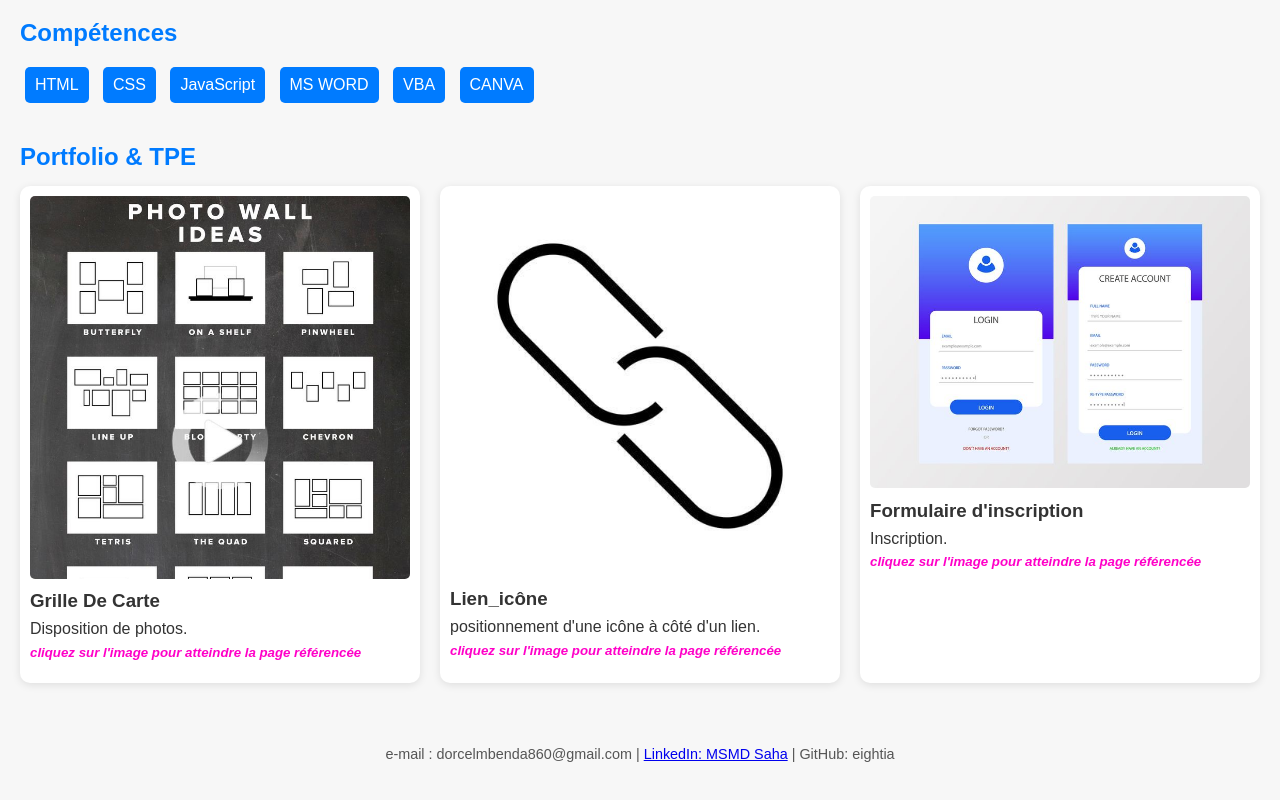
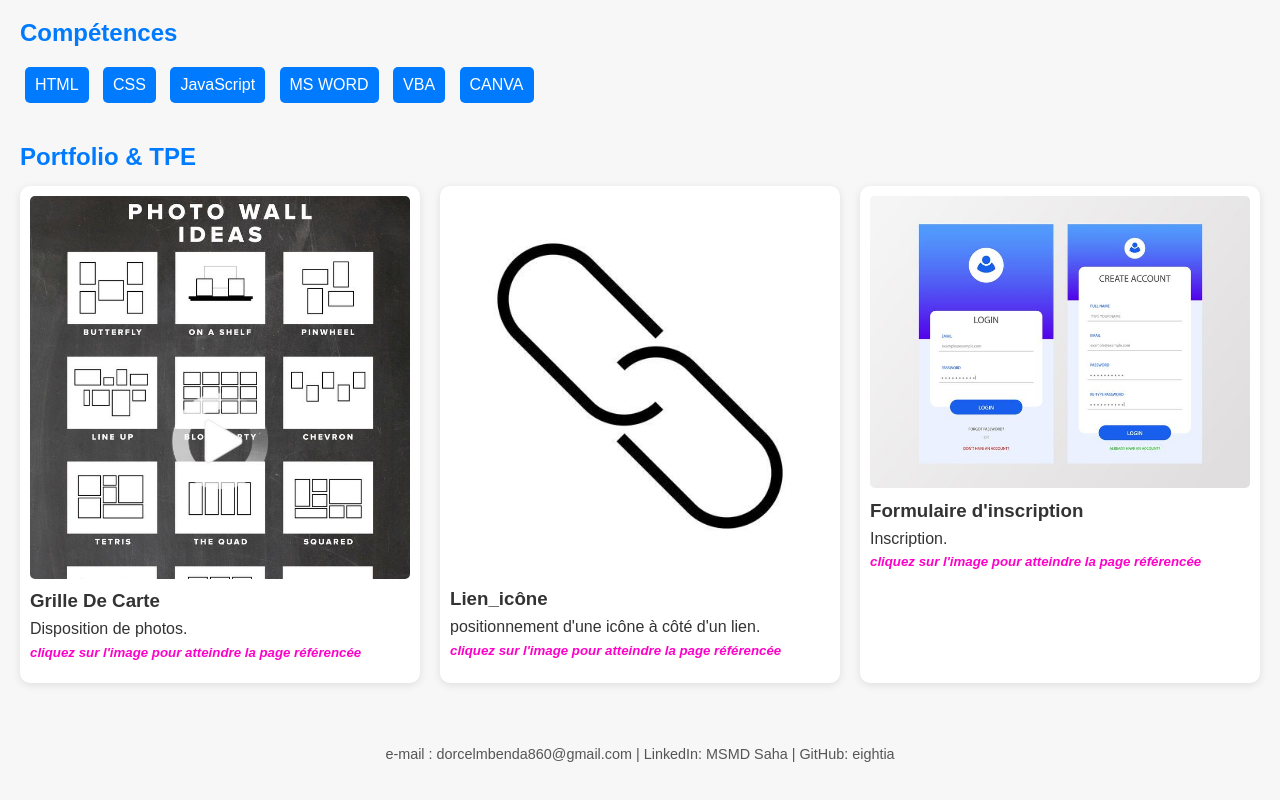
Before and after one commit to Eightia/eightia.github.com, a plain HTML site: page index.html in a window 1280 px wide. Shown: the part 755-1555 px from the top of the page. Drawn offline with Linux system fonts and the light colour scheme.

Commit message:
index.html

```diff
--- a/index.html
+++ b/index.html
@@ -80,7 +80,7 @@
   </section>
 
   <footer>
-    <p>e-mail : dorcelmbenda860@gmail.com | <a href="www.linkedin.com/in/msmd-saha-382988368">LinkedIn: MSMD Saha</a> | GitHub: eightia</p>
+    <p>e-mail : dorcelmbenda860@gmail.com | LinkedIn: MSMD Saha | GitHub: eightia</p>
   </footer>
 </body>
 </html>
```
